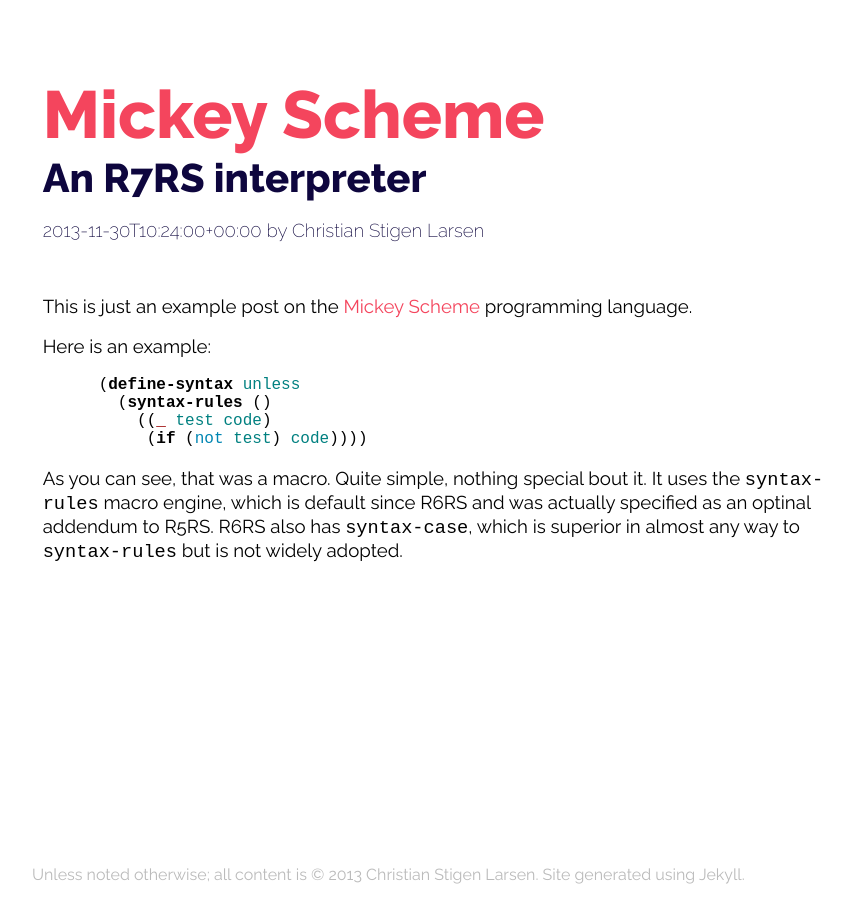
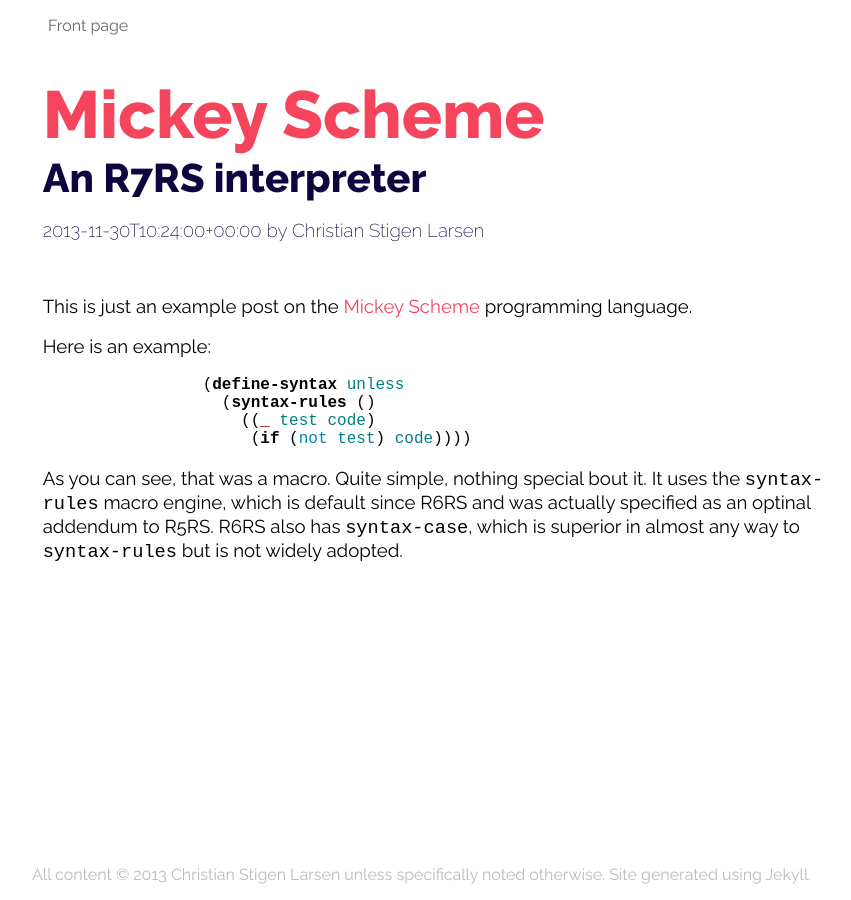
Before and after one commit to cslarsen/csl.name, a Jekyll site: the page built from _posts/2013-11-29-mickey-scheme.markdown, in a window 1280 px wide. Shown: the whole page, without its empty margins (32-883 px from the left). Built offline with Jekyll 4.4.1, drawn with Linux system fonts in a browser that asks for light colours; Markdown is read by kramdown in place of the engine named in the settings.

Commit message:
Added link to front page

```diff
--- a/_layouts/default.html
+++ b/_layouts/default.html
@@ -15,11 +15,11 @@
   <body>
     <div id="main-content">
       {{ content }}
+    </div>
 
-      <div id="footer">
-        Unless noted otherwise; all content is &copy; 2013 Christian Stigen
-        Larsen. Site generated using <a href="http://jekyllrb.com">Jekyll</a>.
-      </div>
+    <div id="footer">
+      All content &copy; 2013 Christian Stigen Larsen unless specifically
+      noted otherwise.  Site generated using <a href="http://jekyllrb.com">Jekyll</a>.
     </div>
   </body>
 </html>
--- a/_layouts/post.html
+++ b/_layouts/post.html
@@ -1,6 +1,10 @@
 ---
 layout: default
 ---
+
+<div id="header">
+  <a href="/">Front page</a>
+</div>
 
 <article>
   <section class="post-header">
--- a/css/main.css
+++ b/css/main.css
@@ -84,7 +84,7 @@
   margin-bottom: 3em;
   background-color: #f8f8f8;
   margin: 0pt;
-  padding-left: 42pt;
+  padding-left: 10em;
   font-size: 12pt;
   font-family: Monaco, monospace;
 }
@@ -115,3 +115,20 @@
 #main-content {
   width: 960px;
 }
+
+#header {
+  position: absolute;
+  top: 1em;
+  left: 5em;
+  padding: 0em;
+  margin: 0em;
+  color: #333;
+}
+
+#header a {
+  color: #666;
+}
+
+#header a:hover {
+  color: #666;
+}
```
